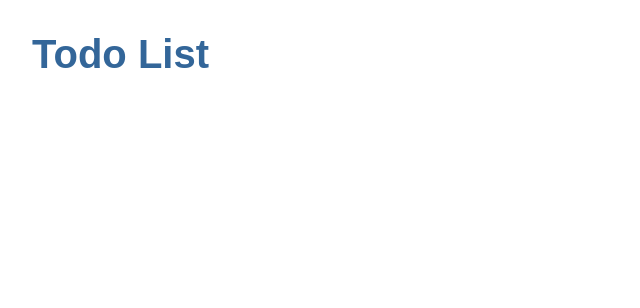
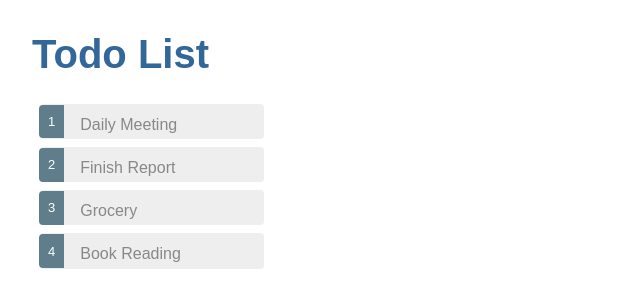
Before and after one commit to sfahadahmed/todo-list, an Angular app: page / in a window 1280 px wide. Shown: the top 308 px of the page, without its empty margins (0-640 px from the left). Built offline with nearby package versions, Linux system fonts and the light colour scheme.

Commit message:
Adding support to finally display the todo list component.

```diff
--- a/src/app/app.component.html
+++ b/src/app/app.component.html
@@ -1,2 +1 @@
-<!--The content below is only a placeholder and can be replaced.-->
-<h1>{{title}}</h1>
+<app-todolist></app-todolist>
```
Also changed, not shown: src/app/app.module.ts (+6 -2 lines).
